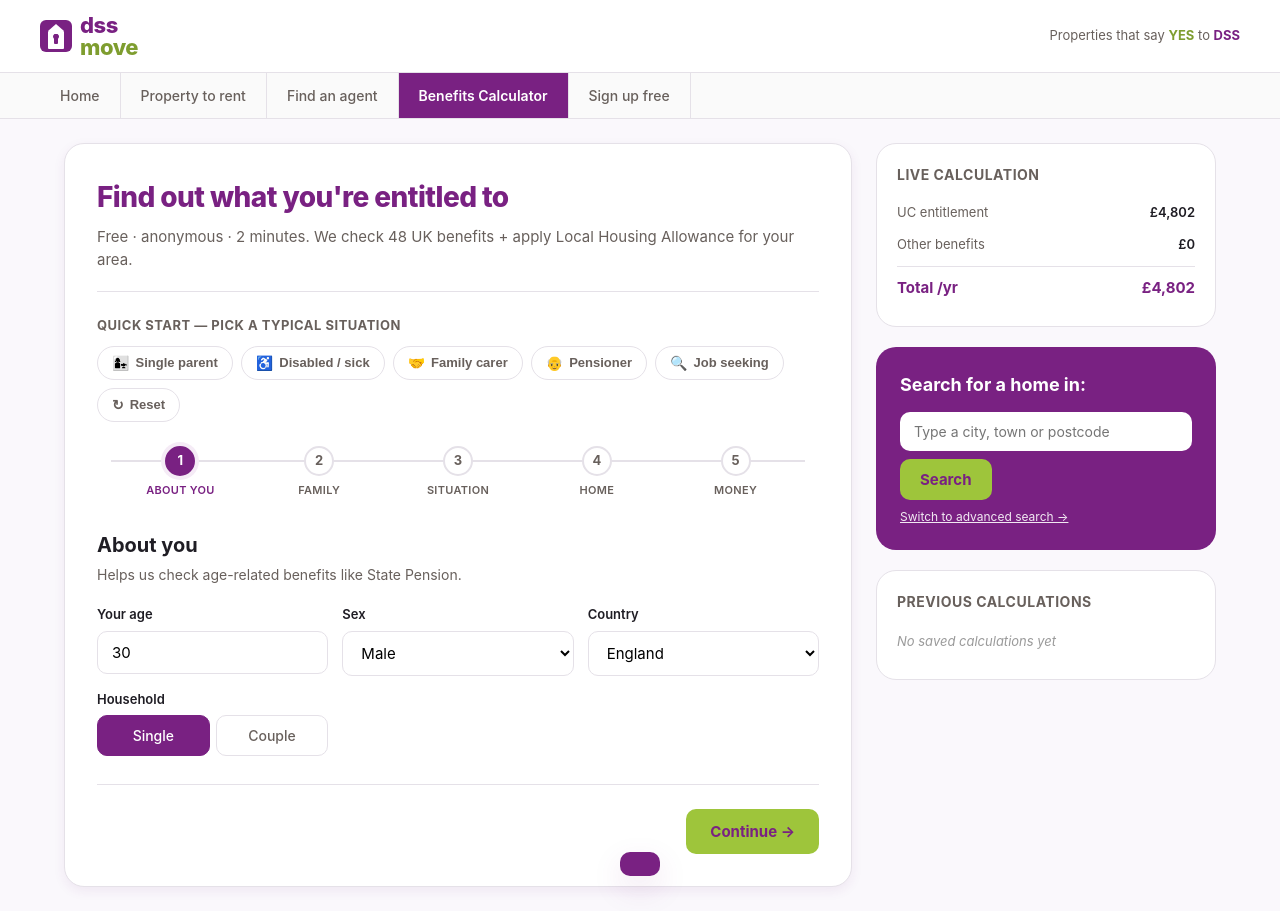
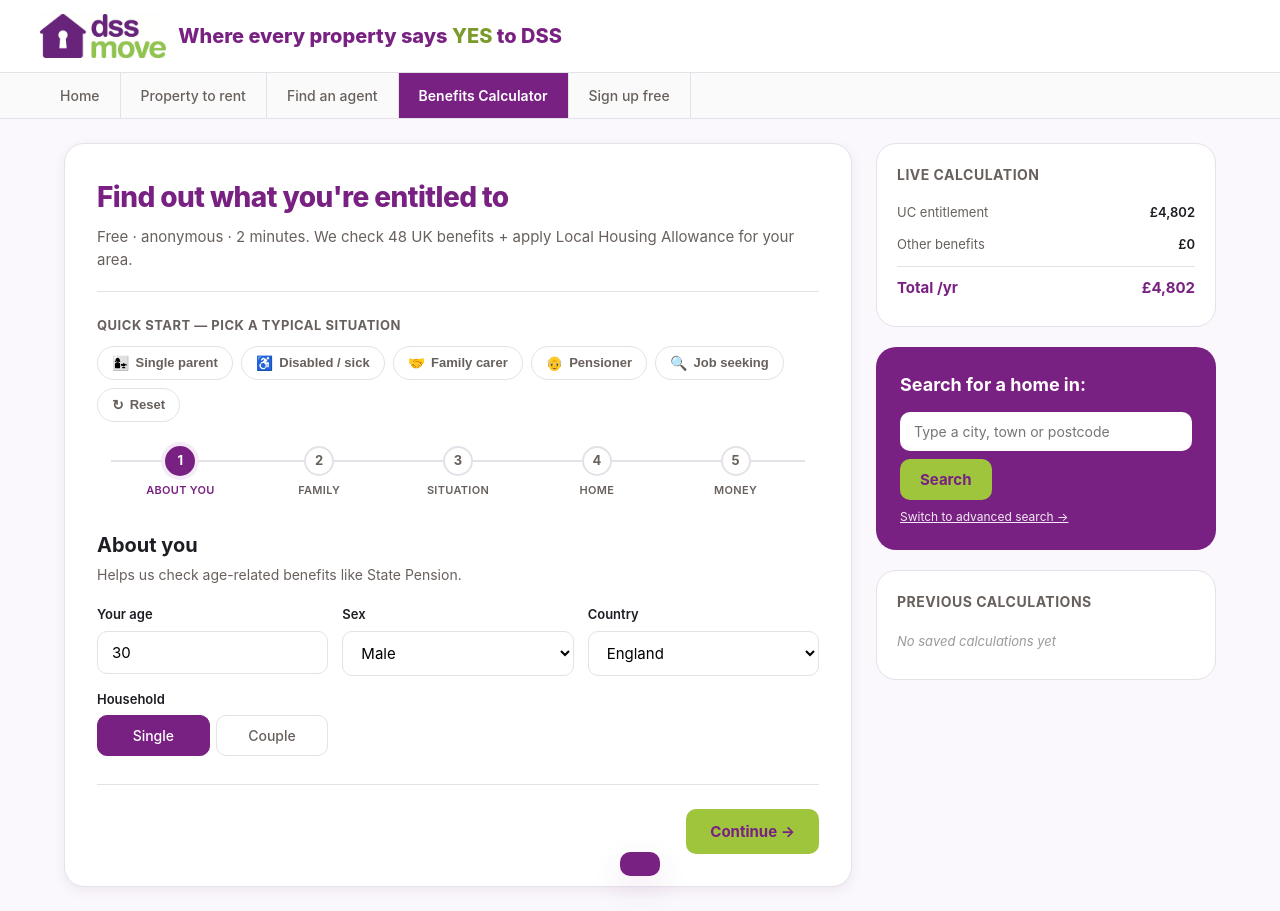
Before and after one commit to arshellahi/dssmove-blog, a plain HTML site: page static/calculator/index.html in a window 1280 px wide. Drawn offline with Linux system fonts and the light colour scheme.

Commit message:
Brand: same logo, slogan and font as the main DSSmove site
- official house-and-keyhole logo (44px) with the slogan 'Where every property
  says YES to DSS' beside it, on the blog and the benefits calculator
- calculator drops the CSS-drawn logo and the Inter web font; both use the
  same system font stack as beta.dssmove.co.uk
- header/footer links point to the new site

Co-Authored-By: Claude Opus 5.5 <noreply@anthropic.com>

```diff
--- a/static/calculator/index.html
+++ b/static/calculator/index.html
@@ -10,8 +10,8 @@
 <meta http-equiv="Content-Security-Policy" content="
   default-src 'self';
   script-src 'self' 'unsafe-inline';
-  style-src 'self' 'unsafe-inline' https://fonts.googleapis.com;
-  font-src 'self' https://fonts.gstatic.com;
+  style-src 'self' 'unsafe-inline';
+  font-src 'self';
   img-src 'self' data: https://s3-eu-west-1.amazonaws.com https://s3.eu-west-1.amazonaws.com https://*.dssmove.co.uk https://*.execute-api.eu-west-1.amazonaws.com;
   connect-src 'self' https://api.postcodes.io https://staged-api.dssmove.co.uk https://api.dssmove.co.uk;
   frame-ancestors 'self' https://*.dssmove.co.uk https://dssmove.co.uk;
@@ -19,9 +19,6 @@
   form-action 'none';
 ">
 <meta http-equiv="Referrer-Policy" content="strict-origin-when-cross-origin">
-<link rel="preconnect" href="https://fonts.googleapis.com">
-<link rel="preconnect" href="https://fonts.gstatic.com" crossorigin>
-<link href="https://fonts.googleapis.com/css2?family=Inter:wght@400;500;600;700;800&display=swap" rel="stylesheet">
 <style>
 :root {
   --purple: #792182;
@@ -47,22 +44,17 @@
 }
 *{box-sizing:border-box;margin:0;padding:0}
 html{scroll-behavior:smooth}
-body{font-family:'Inter',-apple-system,BlinkMacSystemFont,sans-serif;color:var(--text);background:var(--bg-soft);line-height:1.5;-webkit-font-smoothing:antialiased}
+body{font-family:-apple-system, BlinkMacSystemFont, "Segoe UI", Roboto, Helvetica, Arial, sans-serif;color:var(--text);background:var(--bg-soft);line-height:1.5;-webkit-font-smoothing:antialiased}
 
 /* ═══ Header ═══ */
 .site-header{background:white;padding:14px 24px;border-bottom:1px solid var(--border);position:sticky;top:0;z-index:100}
 .header-inner{max-width:1200px;margin:0 auto;display:flex;align-items:center;justify-content:space-between;gap:24px}
-.logo-link{display:flex;align-items:center;gap:8px;text-decoration:none}
-.logo-icon{width:32px;height:32px;background:var(--purple);border-radius:6px;display:flex;align-items:center;justify-content:center;position:relative}
-.logo-icon::before{content:'';position:absolute;top:4px;left:50%;transform:translateX(-50%);width:0;height:0;border-left:8px solid transparent;border-right:8px solid transparent;border-bottom:7px solid white}
-.logo-icon::after{content:'';position:absolute;top:11px;left:50%;transform:translateX(-50%);width:16px;height:18px;background:white;border-radius:1px}
-.logo-icon span{position:absolute;top:14px;left:50%;transform:translateX(-50%);width:4px;height:10px;background:var(--purple);border-radius:1px;z-index:1}
-.logo-icon span::before{content:'';position:absolute;top:0;left:-1px;width:6px;height:5px;background:var(--purple);border-radius:50%}
-.logo-text{font-size:22px;font-weight:800;letter-spacing:-0.5px;line-height:1}
-.logo-text .dss{color:var(--purple);display:block}
-.logo-text .move{color:var(--lime-dark)}
-.tagline-small{color:var(--text-muted);font-size:13px;display:none}
-@media (min-width:768px){.tagline-small{display:block}.tagline-small b{color:var(--purple)}.tagline-small em{color:var(--lime-dark);font-style:normal;font-weight:700}}
+.logo-link{display:flex;align-items:center;gap:12px;text-decoration:none;min-width:0}
+/* DSSmove brand header: same logo, slogan and sizes on every DSSmove page */
+.brand-logo{display:block;height:44px;width:auto}
+.brand-slogan{font-size:20px;line-height:24px;font-weight:800;color:var(--purple)}
+.brand-slogan em{font-style:normal;color:#7A9A2B}
+@media (max-width:639px){.brand-slogan{font-size:13px;line-height:16px}}
 .nav-tabs{background:#fafafa;border-bottom:1px solid var(--border)}
 .nav-tabs-inner{max-width:1200px;margin:0 auto;display:flex;overflow-x:auto}
 .nav-tab{padding:12px 20px;color:var(--text-muted);text-decoration:none;font-size:14px;font-weight:500;white-space:nowrap;border-right:1px solid var(--border)}
@@ -337,11 +329,10 @@ body{font-family:'Inter',-apple-system,BlinkMacSystemFont,sans-serif;color:var(-
 <!-- ═══ Header ═══ -->
 <header class="site-header">
   <div class="header-inner">
-    <a href="https://app.dssmove.co.uk" class="logo-link">
-      <span class="logo-icon"><span></span></span>
-      <span class="logo-text"><span class="dss">dss</span><span class="move">move</span></span>
+    <a href="https://beta.dssmove.co.uk" class="logo-link" aria-label="DSSmove home">
+      <img class="brand-logo" src="/static/brand/dssmove-logo.png" alt="DSSmove" width="126" height="44">
+      <span class="brand-slogan">Where every property says <em>YES</em> to DSS</span>
     </a>
-    <div class="tagline-small">Properties that say <em>YES</em> to <b>DSS</b></div>
   </div>
 </header>
 <nav class="nav-tabs">
--- a/static/style.css
+++ b/static/style.css
@@ -30,8 +30,7 @@ body {
   margin: 0;
   padding: 0;
   /* system-ui matches what app.dssmove.co.uk uses (Chakra default). */
-  font-family: system-ui, -apple-system, BlinkMacSystemFont, "Segoe UI",
-               Roboto, "Helvetica Neue", Arial, sans-serif;
+  font-family: -apple-system, BlinkMacSystemFont, "Segoe UI", Roboto, Helvetica, Arial, sans-serif;
   font-size: 17px;
   line-height: 1.65;
   color: var(--ink-soft);    /* warm brown-grey body — matches site */
@@ -113,7 +112,9 @@ main, .site-header, .site-footer {
 }
 
 .site-brand {
-  display: inline-block;
+  display: flex;
+  align-items: center;
+  gap: 12px;
   text-decoration: none;
   color: inherit;
 }
@@ -121,18 +122,19 @@ main, .site-header, .site-footer {
 
 .site-logo {
   display: block;
-  height: 60px;
+  height: 44px;
   width: auto;
-  max-width: 100%;
 }
 
+/* DSSmove brand header: same logo, slogan and sizes on every DSSmove page */
 .site-slogan {
-  margin: 0.5rem 0 0;
-  font-size: 0.95rem;
+  font-size: 20px;
+  line-height: 24px;
+  font-weight: 800;
   color: var(--brand-purple);
-  font-weight: 600;
-  letter-spacing: 0.01em;
 }
+.site-slogan em { font-style: normal; color: #7A9A2B; }
+@media (max-width: 639px) { .site-slogan { font-size: 13px; line-height: 16px; } }
 
 /* --- Footer ---------------------------------------------------------- */
 
```
Also changed, not shown: templates/base.html (+3 -3 lines), static/brand/dssmove-logo.png (added).
